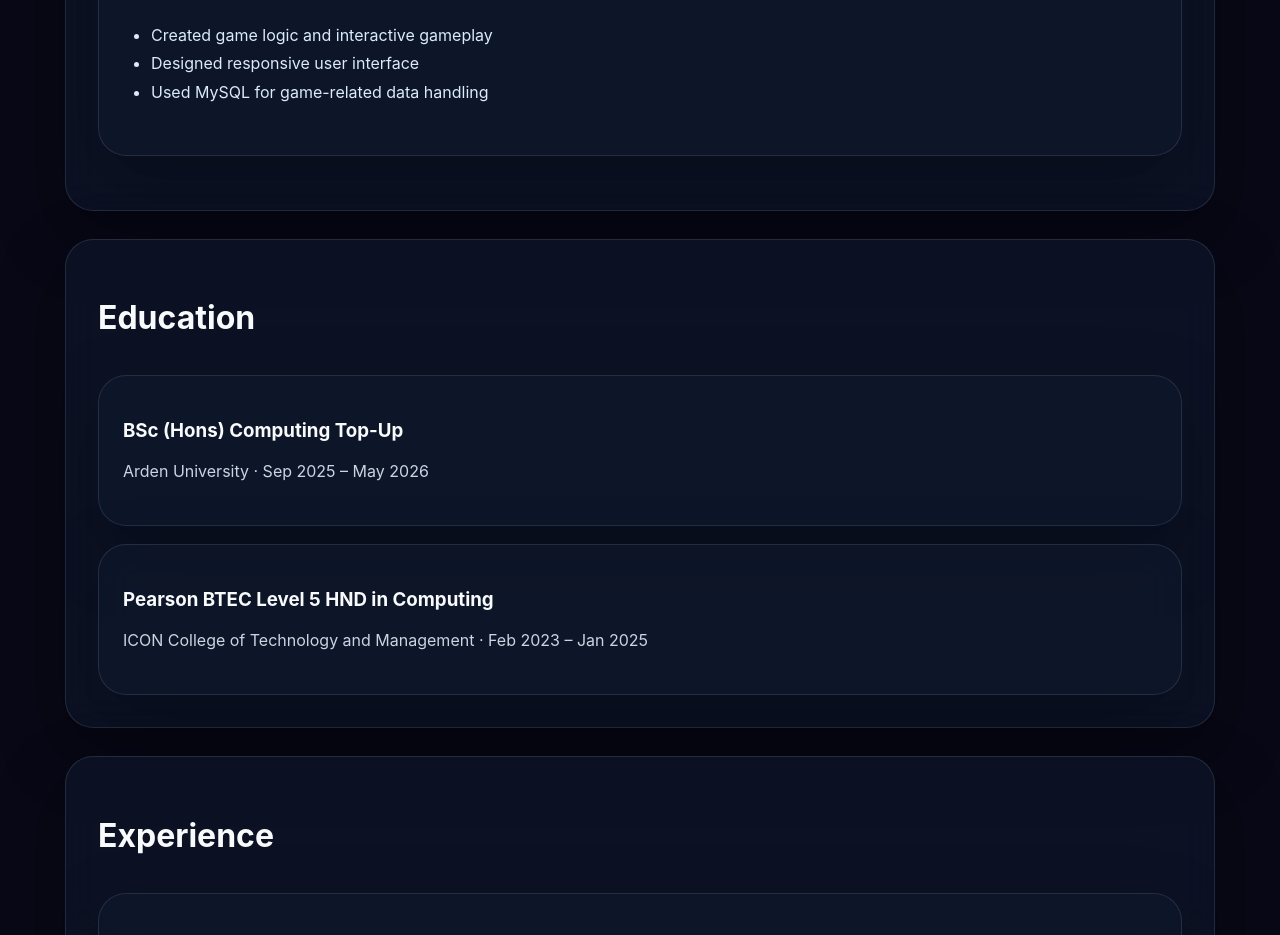
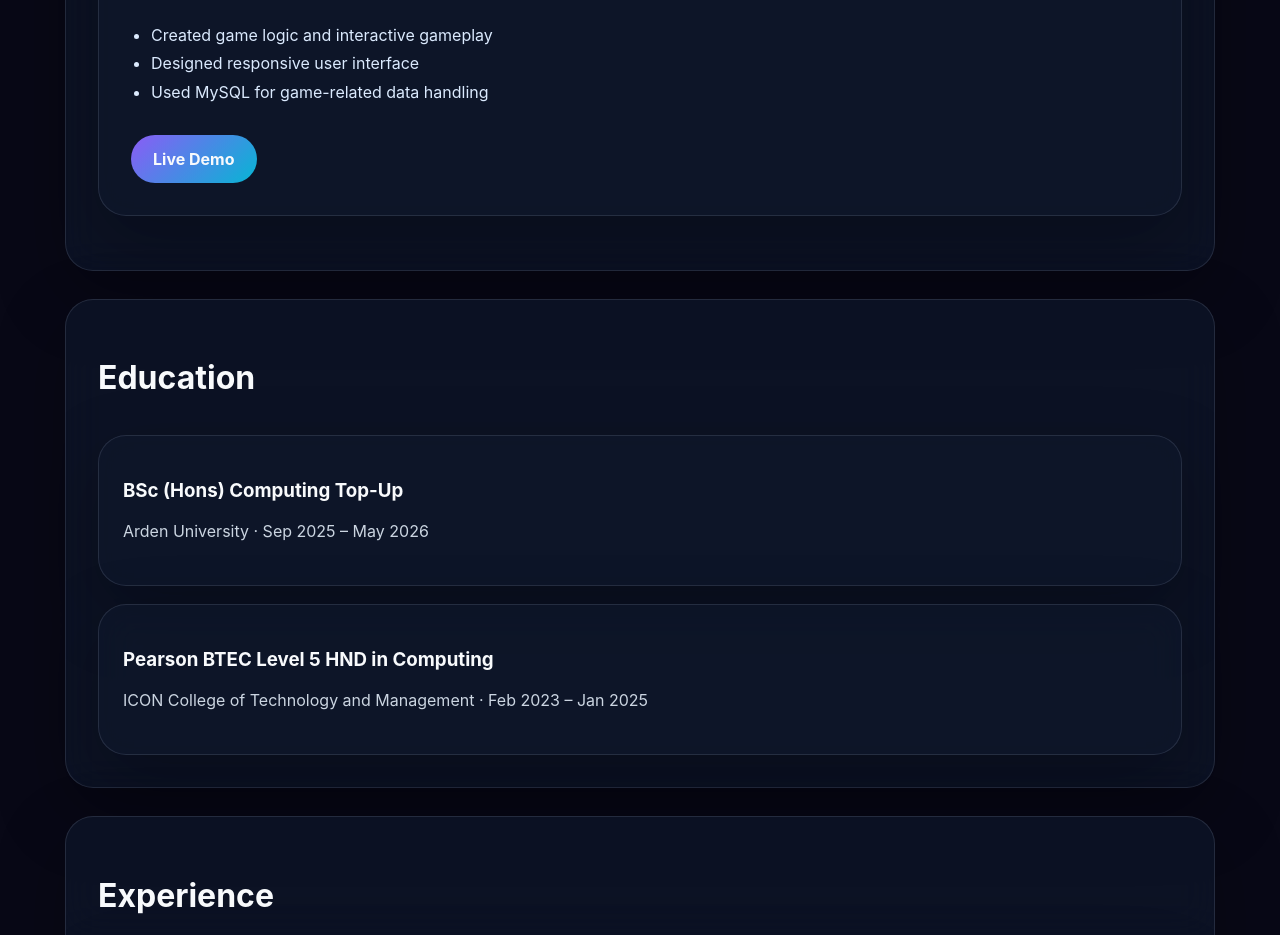
Before and after one commit to Viorica123333333333/cv-website-react, a React (Vite) app: page / in a window 1280 px wide. Shown: the part 2020-2955 px from the top of the page. Built offline with nearby package versions, Linux system fonts and the light colour scheme.

Commit message:
Memory Game Deploy

```diff
--- a/src/App.jsx
+++ b/src/App.jsx
@@ -99,6 +99,14 @@ function App() {
             <li>Designed responsive user interface</li>
             <li>Used MySQL for game-related data handling</li>
           </ul>
+          <div className="links">
+            <a
+              href="https://viorica-memory-game.infinityfreeapp.com/"
+              target="_blank"
+            >
+              Live Demo
+            </a>
+          </div>
         </div>
       </section>
 
```
